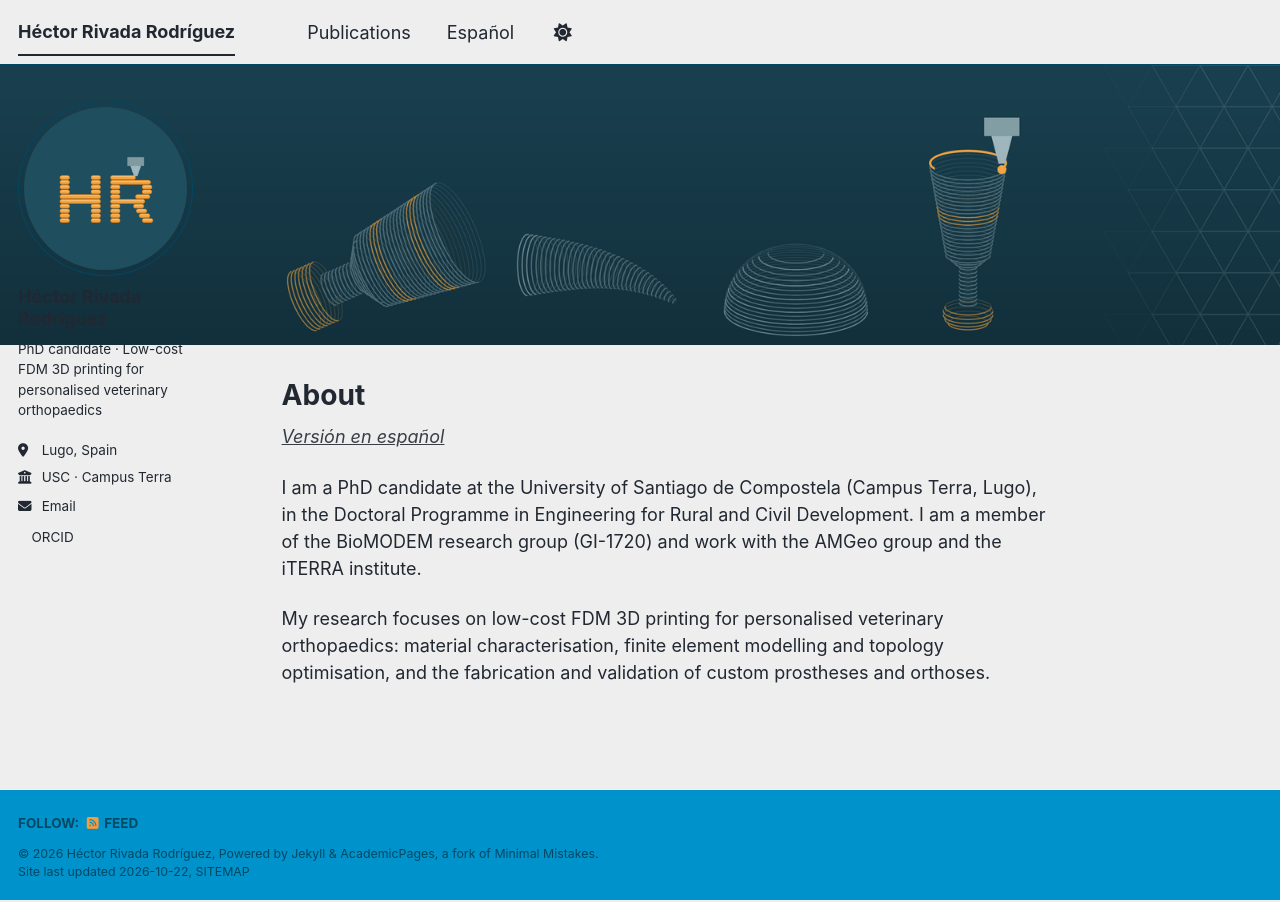
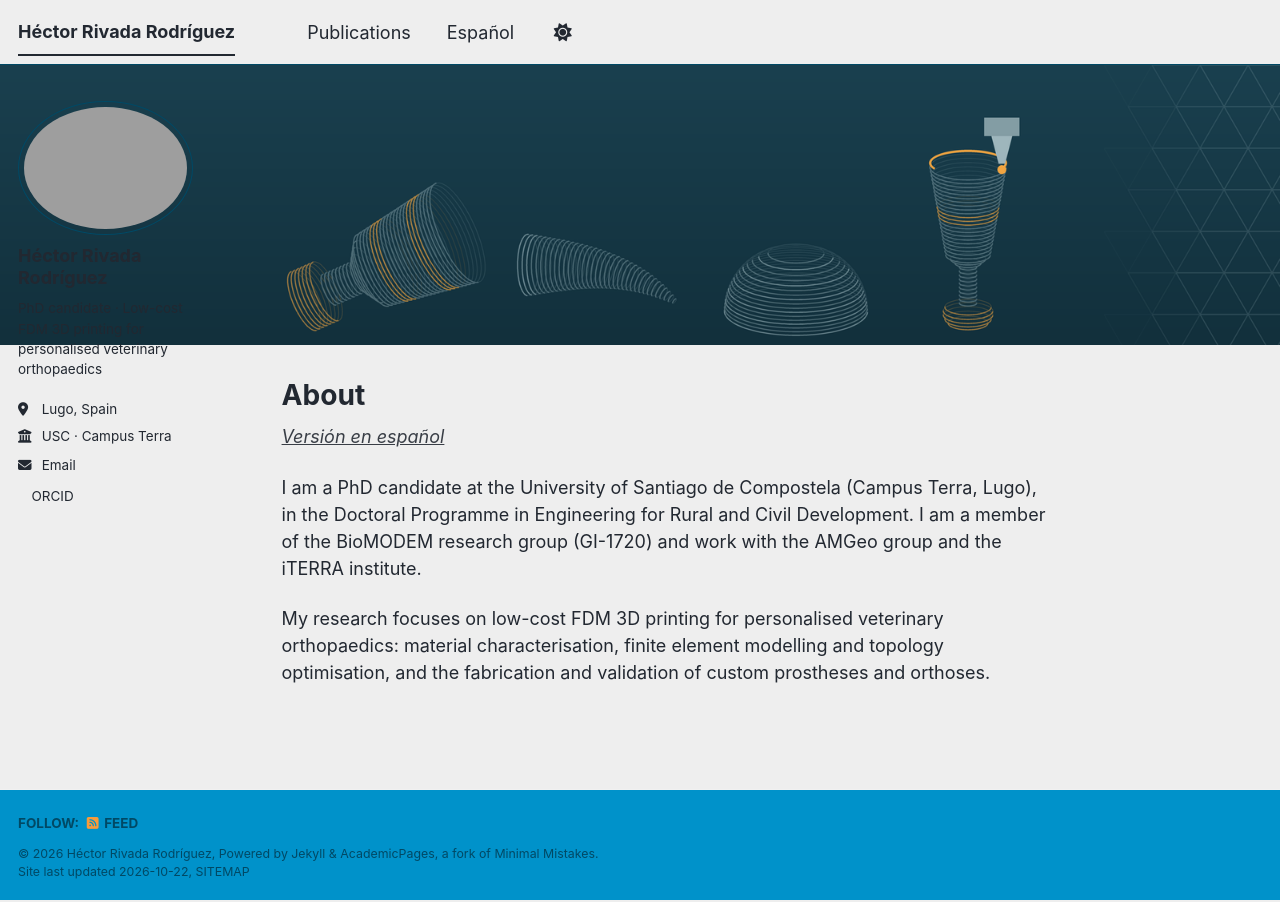
Before and after one commit to Hrivada/hrivada.github.io, a Jekyll site: the page built from _pages/about.md, in a window 1280 px wide. Built offline with Jekyll 4.4.1, drawn with Linux system fonts in a browser that asks for light colours; a style sheet for code colours, icons or effects is not loaded.

Commit message:
Update _config.yml

```diff
--- a/_config.yml
+++ b/_config.yml
@@ -20,7 +20,7 @@ repository               : "Hrivada/hrivada.github.io"
 
 # Site Author
 author:
-  avatar           : "hr-capas-filamento.png"
+  avatar           : "3-serif-cordones.png"
   name             : "Héctor Rivada Rodríguez"
   pronouns         :
   bio              : "PhD candidate · Low-cost FDM 3D printing for personalised veterinary orthopaedics"
```
